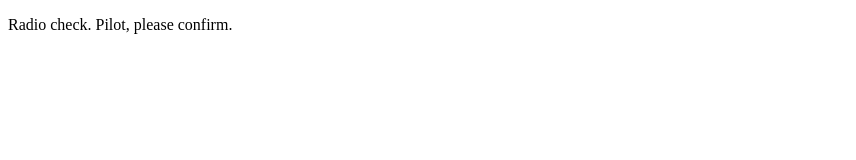
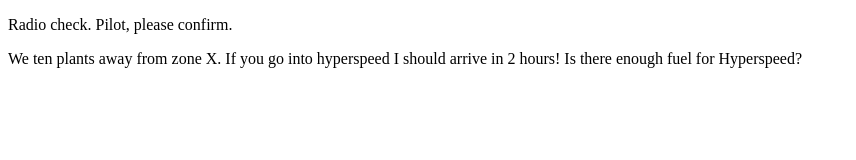
Before and after one commit to greathouseadaeze/communication-log-control, a plain HTML site: page index.html in a window 1280 px wide. Shown: the whole page, without its empty margins (0-856 px from the left). Drawn offline with Linux system fonts and the light colour scheme.

Commit message:
answer-question

```diff
--- a/index.html
+++ b/index.html
@@ -2,5 +2,6 @@
 <html>
    <body>
       <p>Radio check. Pilot, please confirm.</p>
+      <p>We ten plants away from zone X. If you go into hyperspeed I should arrive in 2 hours! Is there enough fuel for Hyperspeed?</p>
    </body>
 </html>
```
